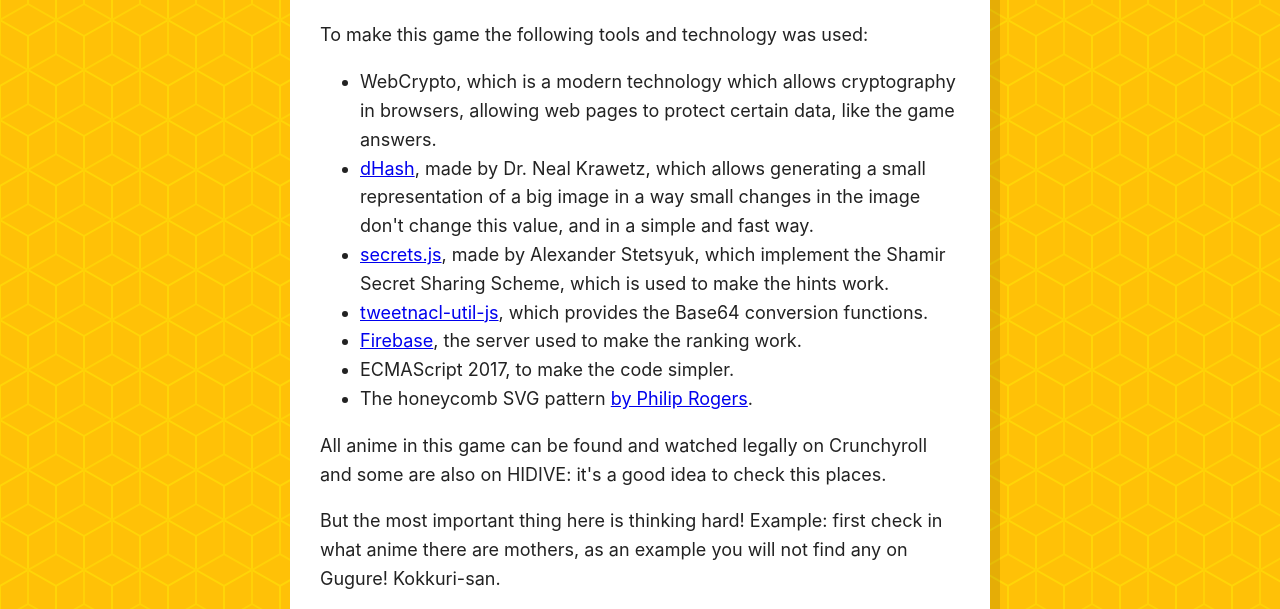
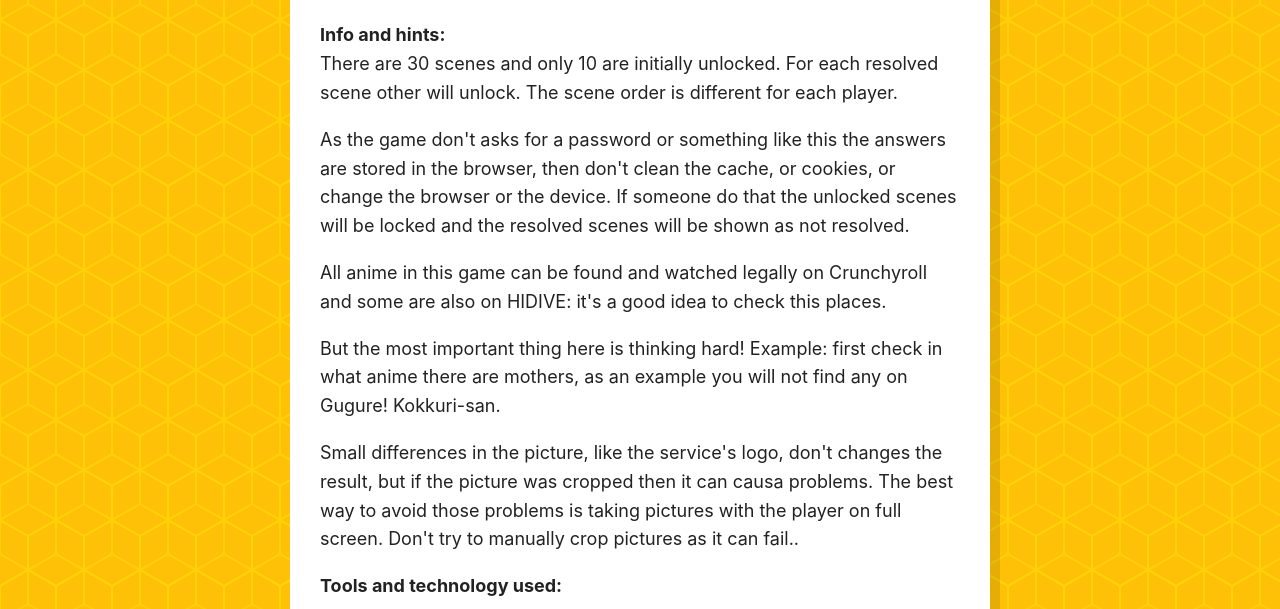
Before and after one commit to qgustavor/hahanohi, a plain HTML site: page en.html in a window 1280 px wide. Both pictures are taken after a click on the button "More info and credits". Shown: the part 130-739 px from the top of the page. Drawn offline with Linux system fonts and the light colour scheme.

Commit message:
Update game info

```diff
--- a/en.html
+++ b/en.html
@@ -87,8 +87,25 @@
 
   <p class="accent">If you're seeing this message update your browser: use the lastest version of
   Chrome, Edge, Firefox or Safari.</p>
-  <p>To make this game the following tools and technology was used:</p>
 
+  <p><strong>Info and hints:</strong><br>
+  There are 30 scenes and only 10 are initially unlocked. For each resolved scene other will unlock.
+  The scene order is different for each player.</p>
+  <!-- So it's harder to a player get answers from others ¯\_(ツ)_/¯ -->
+  <p>As the game don't asks for a password or something like this the answers are stored in the browser, then
+  don't clean the cache, or cookies, or change the browser or the device. If someone do that the unlocked scenes
+  will be locked and the resolved scenes will be shown as not resolved.</p>
+  <p>All anime in this game can be found and watched legally on Crunchyroll
+  <!-- Athough some aren't avaliable on United States and other aren't avaliable on Brazil -->
+  and some are also on HIDIVE: it's a good idea to check this places.</p>
+  <p>But the most important thing here is thinking hard! Example: first check in what anime there are mothers,
+  as an example you will not find any on Gugure! Kokkuri-san.</p>
+  <!-- At least is what I remember from that anime -->
+  <p>Small differences in the picture, like the service's logo, don't changes the result, but if the picture
+  was cropped then it can causa problems. The best way to avoid those problems is taking pictures with the player on full screen. Don't try
+  to manually crop pictures as it can fail..</p>
+
+  <p><strong>Tools and technology used:</strong></p>
   <ul>
     <li>WebCrypto, which is a modern technology which allows cryptography in browsers, allowing web pages to protect
     certain data, like the game answers.</li>
@@ -106,16 +123,6 @@
     <li>The honeycomb SVG pattern <a href="https://philiprogers.com/svgpatterns/">by Philip Rogers</a>.</li>
     <!-- It's cute, it isn't? Honeycombs remember the queen bee, which is the mother of the other bees. -->
   </ul>
-
-  <p>All anime in this game can be found and watched legally on Crunchyroll
-  <!-- Athough some aren't avaliable on United States and other aren't avaliable on Brazil -->
-  and some are also on HIDIVE: it's a good idea to check this places.</p>
-  <p>But the most important thing here is thinking hard! Example: first check in what anime there are mothers,
-  as an example you will not find any on Gugure! Kokkuri-san.</p>
-  <!-- At least is what I remember from that anime -->
-  <p>Small differences in the picture, like the service's logo, don't changes the result, but if the picture
-  was cropped then it can causa problems. The best way to avoid those problems is taking pictures with the player on full screen. Don't try
-  to manually crop pictures as it can fail..</p>
 
   <button hidden class="return-btn">Return</button>
 </div>
```
Also changed, not shown: index.html (+18 -11 lines).
